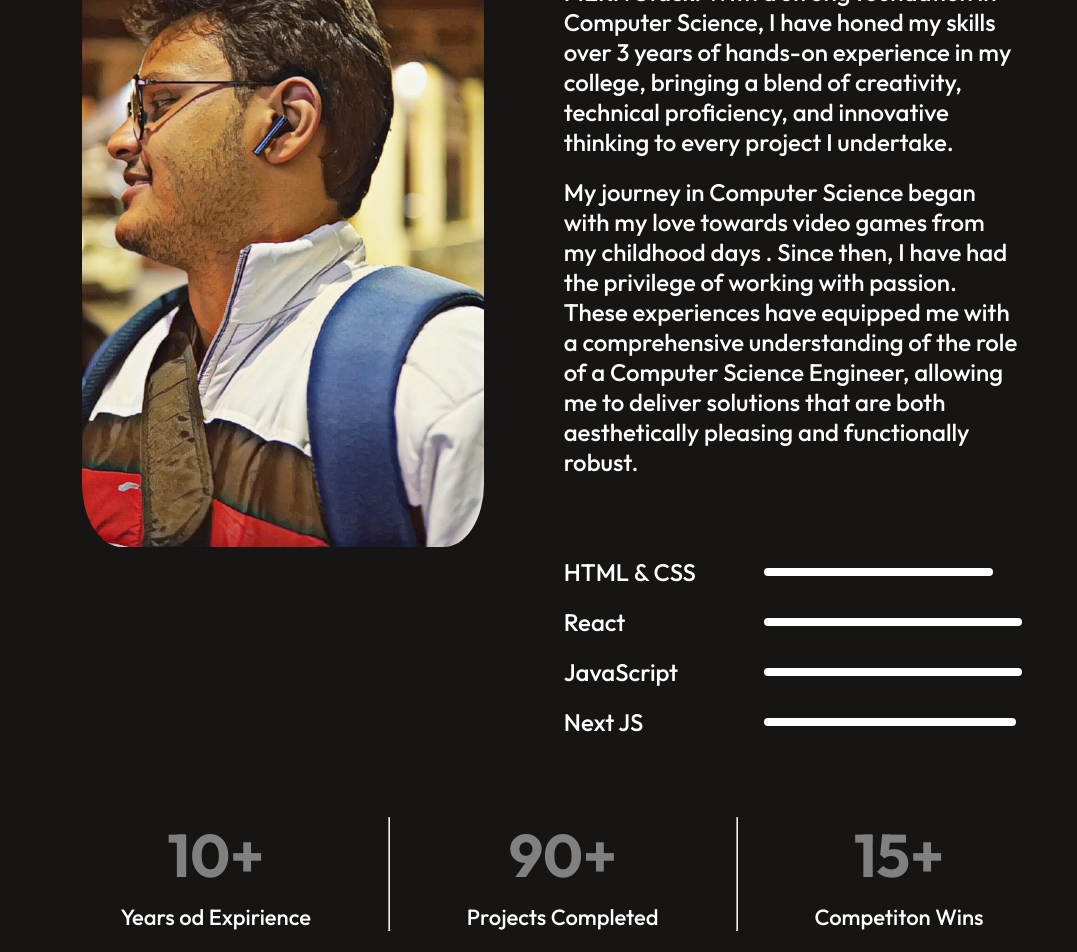
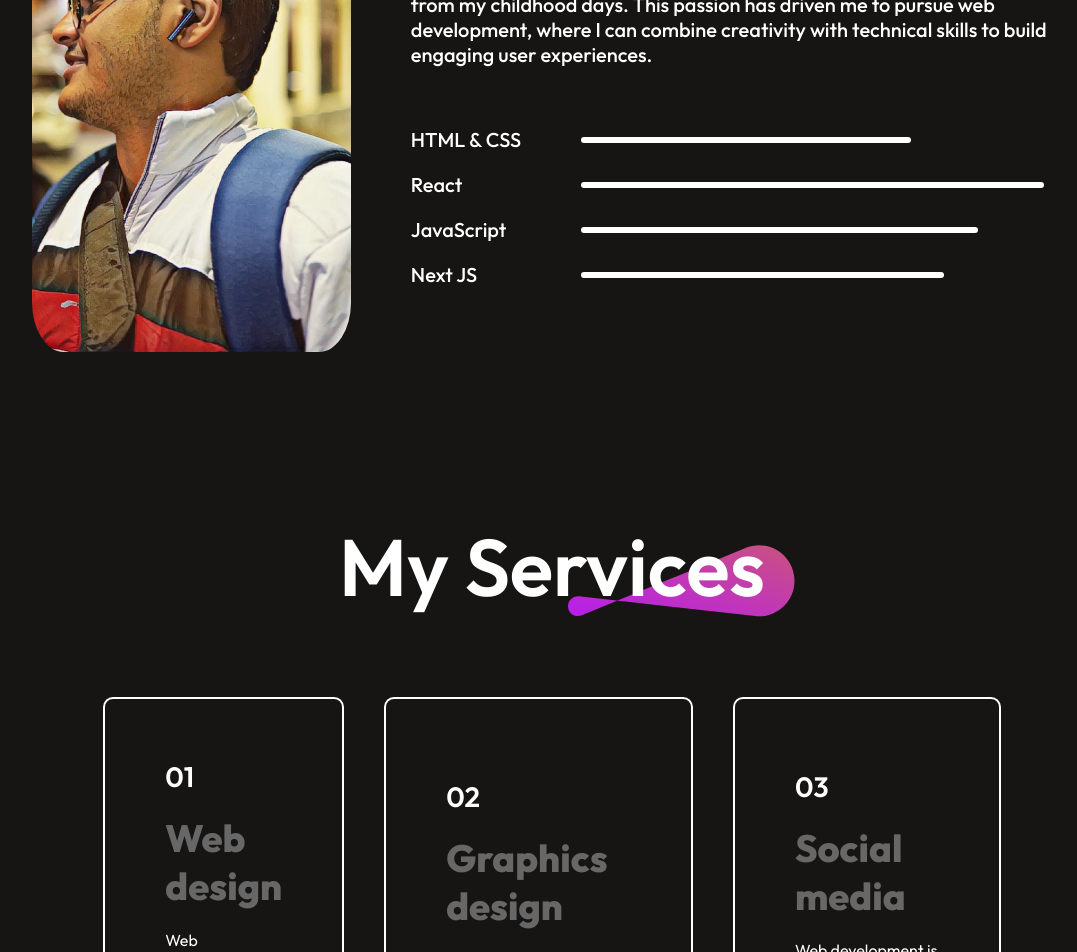
Before and after one commit to yonlysuraj/dev.Suraj, a React (Vite) app: page / in a window 1280 px wide. Shown: the part 1080-2032 px from the top of the page, without its empty margins (88-1165 px from the left). Built offline with nearby package versions, Linux system fonts and the light colour scheme; a web font is replaced by a local one.

Commit message:
Improved the size of the about section to fit in properly in browser and removed some divs

```diff
--- a/src/components/About/About.css
+++ b/src/components/About/About.css
@@ -1,21 +1,21 @@
-.about{
+.about {
     display: flex;
     flex-direction: column;
     align-items: center;
     justify-content: center;
-    gap: 80px;
-    margin:80px 170px;
+    gap: 60px; /* Reduced from 80px */
+    margin: 60px 120px; /* Reduced from 80px 170px */
 }
 .about-title{
     position: relative;
 }
 .about-title h1{
-    padding: 0px 30px;
-    font-size: 80px;
+    padding: 0px 20px; /* Reduced from 30px */
+    font-size: 60px; /* Reduced from 80px */
     font-weight: 600;
 }
 .about-left img{
-    height: 630px;;
+    height: 500px; /* Reduced from 630px */
     border-radius: 10%;
 }
 .about-title img{
@@ -26,19 +26,19 @@
 }
 .about-sections{
     display: flex;
-    gap: 80px;
+    gap: 60px; /* Reduced from 80px */
 }
 .about-right{
     display: flex;
     flex-direction: column;
-    gap: 80px;
+    gap: 60px; /* Reduced from 80px */
 }
 .about-para{
     display: flex;
     flex-direction: column;
     font-weight: 500;
-    gap: 20px;
-    font-size: 24px;
+    gap: 15px; /* Reduced from 20px */
+    font-size: 20px; /* Reduced from 24px */
 }
 .about-skills{
     display:flex;
@@ -53,15 +53,15 @@
 }
 
 .about-skill p{
-    min-width: 150px;
-    font-size: 24px;
+    min-width: 120px; /* Reduced from 150px */
+    font-size: 20px; /* Reduced from 24px */
     font-weight: 500;
 }
 .about-skill hr{
     outline:none;
     border:none ;
     width: 50%;
-    height: 8px;
+    height: 6px; /* Reduced from 8px */
     border-radius: 50px;
     background:white
 }
@@ -79,12 +79,12 @@
     transition: 0.5s    ;
 }
 .achievement h1{
-    font-size: 60px;
+    font-size: 48px; /* Reduced from 60px */
     font-weight: 700;
     color: grey;
 }
 .achievement p{
-    font-size: 22px;
+    font-size: 18px; /* Reduced from 22px */
     font-weight: 500;
 }
 .about-skill:hover{
--- a/src/components/About/About.jsx
+++ b/src/components/About/About.jsx
@@ -2,12 +2,13 @@ import React from 'react'
 import './About.css'
 import theme_pattern from '../../assets/theme_pattern.svg'
 import pfp from '../../assets/pfp2.jpg'
+
 const About = () => {
   return (
     <div id='about' className='about'>
         <div className="about-title">
-        <h1>About me</h1>
-        <img src={theme_pattern} alt="" />
+            <h1>About me</h1>
+            <img src={theme_pattern} alt="" />
         </div>
         <div className="about-sections">
             <div className="about-left">
@@ -15,8 +16,8 @@ const About = () => {
             </div>
             <div className="about-right">
                 <div className="about-para">
-                    <p>Hello! I'm Suraj Mallick, a passionate and dedicated Web Developer, specializing in MERN Stack. With a strong foundation in Computer Science, I have honed my skills over 3 years of hands-on experience in my college, bringing a blend of creativity, technical proficiency, and innovative thinking to every project I undertake.</p>
-                    <p>My journey in Computer Science began with my love towards video games from my childhood days . Since then, I have had the privilege of working with passion. These experiences have equipped me with a comprehensive understanding of the role of a Computer Science Engineer, allowing me to deliver solutions that are both aesthetically pleasing and functionally robust.</p>
+                    <p>Hello! I'm Suraj Mallick, a passionate and dedicated Web Developer, specializing in MERN Stack. With a strong foundation in Computer Science, I am enthusiastic about creating innovative web solutions and constantly learning new technologies.</p>
+                    <p>My journey in Computer Science began with my love towards video games from my childhood days. This passion has driven me to pursue web development, where I can combine creativity with technical skills to build engaging user experiences.</p>
                 </div>
                 <div className="about-skills">
                     <div className="about-skill"><p>HTML & CSS</p><hr style={{width:"50%"}}/></div>
@@ -26,24 +27,7 @@ const About = () => {
                 </div>
             </div>
         </div>
-        <div className="about-achievements">
-            <div className="achievement">
-                <h1>10+</h1>
-                <p>Years od Expirience</p>
-            </div>
-            <hr/>
-            <div className="achievement">
-                <h1>90+</h1>
-                <p>Projects Completed</p>
-            </div>
-            <hr/>
-            <div className="achievement">
-                <h1>15+</h1>
-                <p>Competiton Wins</p>
-            </div>
-        </div>
     </div>
-
   )
 }
 
```
